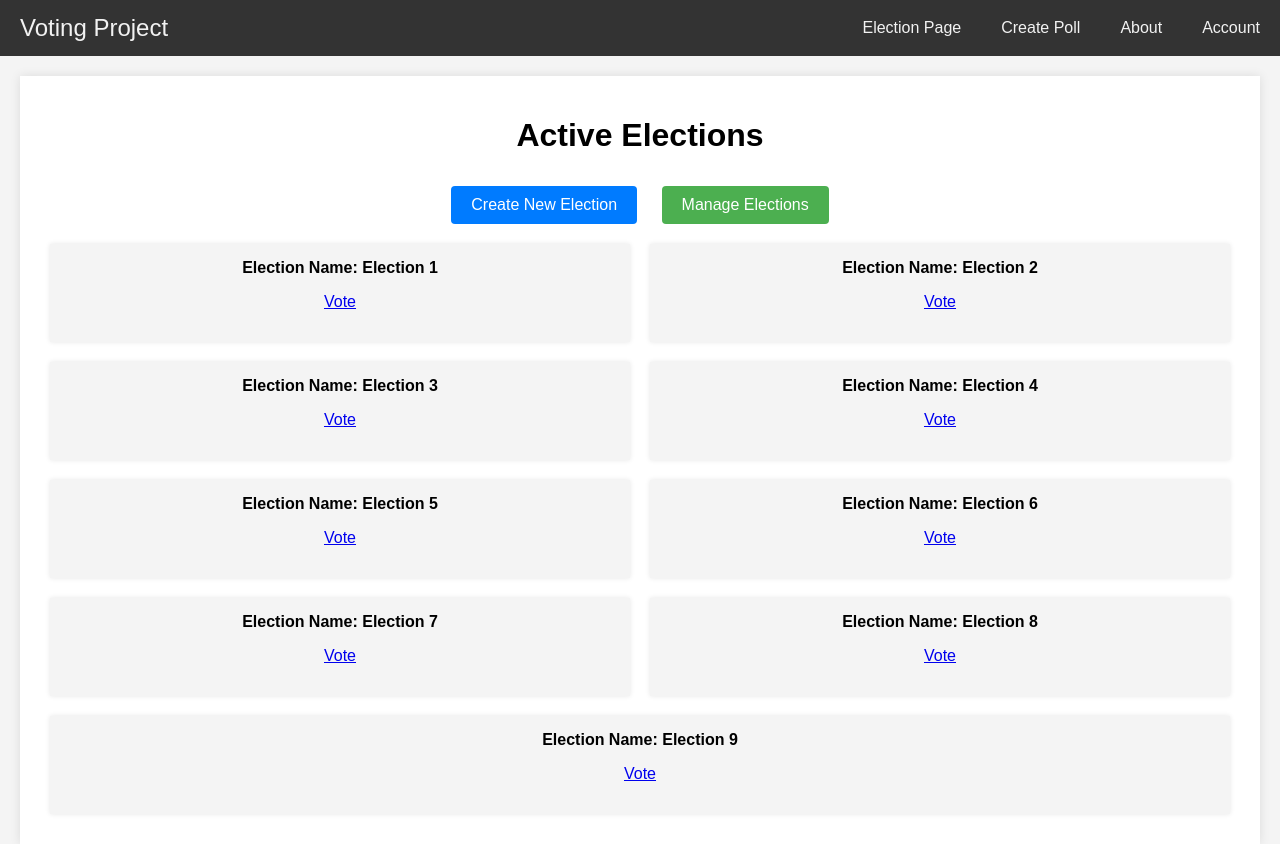
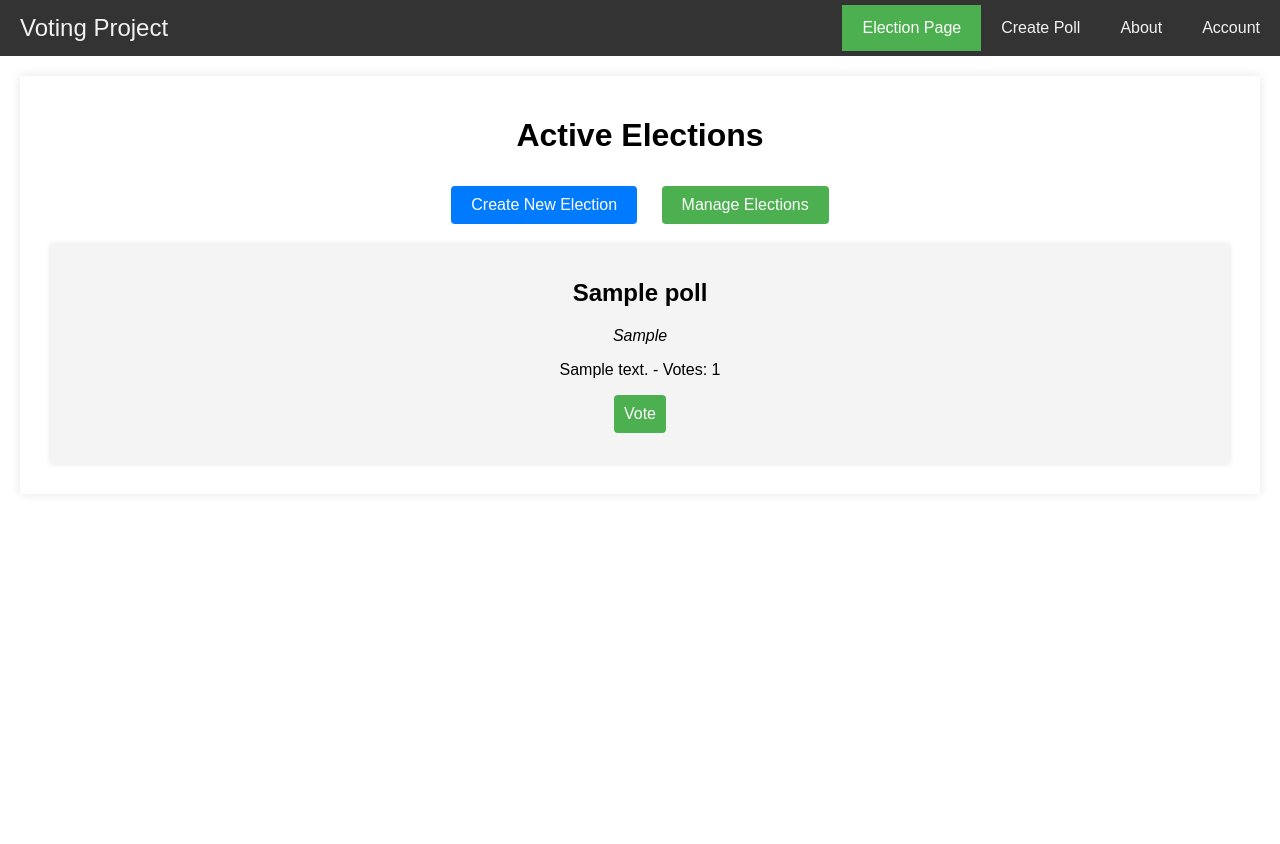
Before and after one commit to MaheelLLC/CIS-375-Vote-Project, a Django app: page /vote/electionPage/ in a window 1280 px wide. After the commit the page ends 433 px from the top, so only its background shows below. Run offline with Django 5.2, Linux system fonts and the light colour scheme; a user stored in the database is signed in; tables that the repository leaves empty hold one stand-in row (values such as "Sample post").

Commit message:
Making the active elections show up on the ElectionsPage.html

```diff
--- a/vote_app/templates/electionPage.html
+++ b/vote_app/templates/electionPage.html
@@ -3,13 +3,12 @@
 <head>
     <meta charset="UTF-8">
     <meta name="viewport" content="width=device-width, initial-scale=1.0">
-    <title>Active Elections - Voting Project</title>
+    <title>Voting Project</title>
     <style>
         body {
             font-family: Arial, sans-serif;
             margin: 0;
             padding: 0;
-            background-color: #f4f4f4;
         }
         .navbar {
             overflow: hidden;
@@ -94,6 +93,18 @@
         .election-item li {
             margin-bottom: 10px;
         }
+        .vote-link {
+            display: inline-block;
+            padding: 10px;
+            background-color: #4CAF50;
+            color: white;
+            text-decoration: none;
+            border-radius: 4px;
+            transition: background-color 0.3s ease;
+        }
+        .vote-link:hover {
+            background-color: #45a049;
+        }
     </style>
 </head>
 <body>
@@ -101,7 +112,7 @@
 <div class="navbar">
     <div class="title">Voting Project</div>
     <div class="menu">
-        <a href="{% url 'electionPage' %}">Election Page</a>
+        <a href="{% url 'electionPage' %}" class="active">Election Page</a>
         <a href="{% url 'create_poll' %}">Create Poll</a>
         <a href="{% url 'about' %}">About</a>
         <a href="{% url 'account' %}">Account</a>
@@ -118,61 +129,24 @@
     </div>
 
     <div class="election-list">
-        <!-- Example active elections -->
-        <div class="election-item">
-            <strong>Election Name: Election 1</strong>
-            <ul>
-                <li><a href="#">Vote</a></li>
-            </ul>
-        </div>
-        <div class="election-item">
-            <strong>Election Name: Election 2</strong>
-            <ul>
-                <li><a href="#">Vote</a></li>
-            </ul>
-        </div>
-        <div class="election-item">
-            <strong>Election Name: Election 3</strong>
-            <ul>
-                <li><a href="#">Vote</a></li>
-            </ul>
-        </div>
-        <div class="election-item">
-            <strong>Election Name: Election 4</strong>
-            <ul>
-                <li><a href="#">Vote</a></li>
-            </ul>
-        </div>
-        <div class="election-item">
-            <strong>Election Name: Election 5</strong>
-            <ul>
-                <li><a href="#">Vote</a></li>
-            </ul>
-        </div>
-        <div class="election-item">
-            <strong>Election Name: Election 6</strong>
-            <ul>
-                <li><a href="#">Vote</a></li>
-            </ul>
-        </div>
-        <div class="election-item">
-            <strong>Election Name: Election 7</strong>
-            <ul>
-                <li><a href="#">Vote</a></li>
-            </ul>
-        </div>
-        <div class="election-item">
-            <strong>Election Name: Election 8</strong>
-            <ul>
-                <li><a href="#">Vote</a></li>
-            </ul>
-        </div>
-        <div class="election-item">
-            <strong>Election Name: Election 9</strong>
-            <ul>
-                <li><a href="#">Vote</a></li>
-            </ul>
-        </div>
+        {% if polls %}
+            {% for poll in polls %}
+                <div class="election-item">
+                    <h2>{{ poll.name }}</h2>
+                    <i>{{ poll.user }}</i>
+                    <ul>
+                        {% for option in poll.poll_option_set.all %}
+                            <li>{{ option.text }} - Votes: {{ option.votes }}</li>
+                        {% endfor %}
+                    </ul>
+                    <ul>
+                        <li><a href="#" class="vote-link">Vote</a></li>
+                    </ul>
+                </div>
+            {% endfor %}
+        {% else %}
+            <p>No active polls available.</p>
+        {% endif %}
     </div>
 </div>
 
--- a/vote_app/views.py
+++ b/vote_app/views.py
@@ -51,6 +51,7 @@
     polls = Poll.objects.all()  # Retrieve all polls from the database
     return render(request, 'homepage.html', {'polls': polls})
 
+
 @login_required
 def index_id(request, id):
     ls = Poll.objects.get(id=id)  # Retrieve all objects from Poll model
@@ -79,7 +80,8 @@
 
 @login_required
 def electionPage(request):
-    return render(request, 'electionPage.html')
+    polls = Poll.objects.all()  # Fetch all Poll objects from the database
+    return render(request, 'electionPage.html' , {'polls': polls})
 
 @login_required
 def create_poll(request):
```
